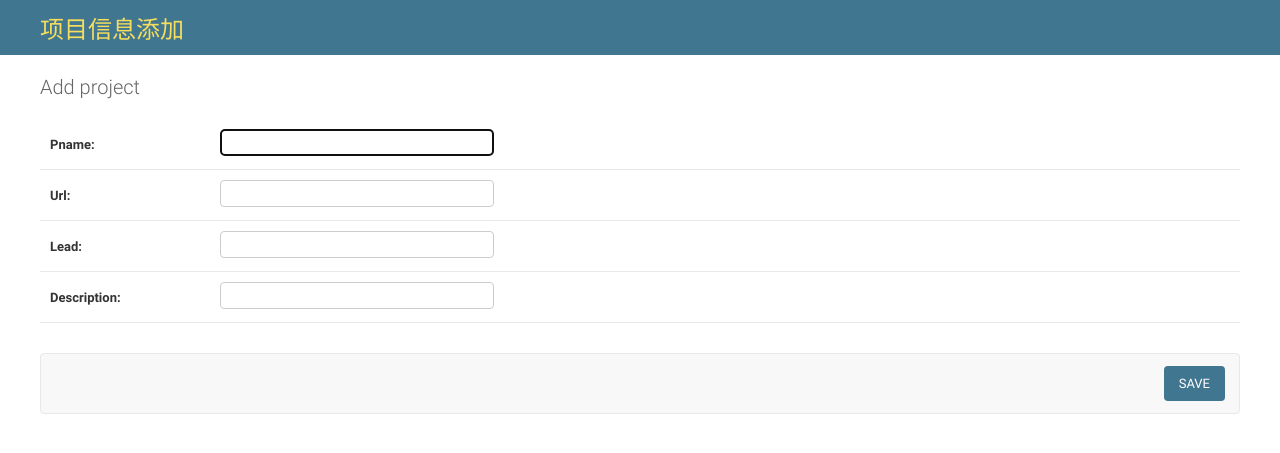
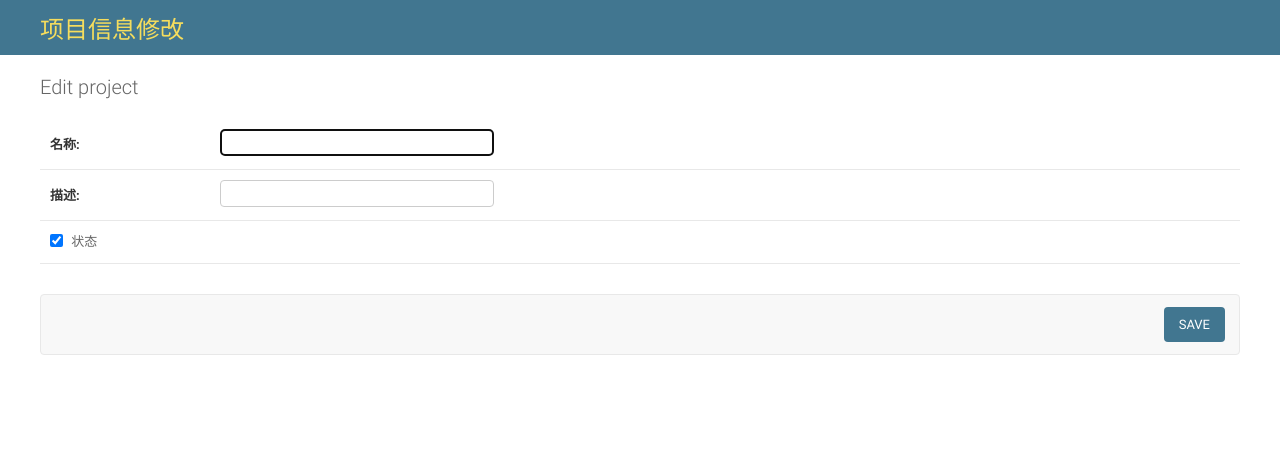
Before and after one commit to Moonmin/py_project, a Django app: page /project_manage_edit/1/ in a window 1280 px wide. Shown: the top 453 px of the page. Run offline with Django 3.2, Linux system fonts and the light colour scheme; data comes from the database, SQL or seed files in the repository; both versions use the stored data as it was after the commit.

Commit message:
修改view.latest_project_list方法，项目修改页面

```diff
--- a/test_platform/templates/project_manage_edit.html
+++ b/test_platform/templates/project_manage_edit.html
@@ -32,7 +32,7 @@
     <div id="header">
         <div id="branding">
 
-<h1 id="site-name"><a href="/admin/">项目信息添加</a></h1>
+<h1 id="site-name"><a href="/admin/">项目信息修改</a></h1>
         </div>
         </div>
     <!-- END Header -->
@@ -40,37 +40,30 @@
     <!-- Content -->
     <div id="content" class="colM">
 
-        <h1>Add project</h1>
+        <h1>Edit project</h1>
         <div id="content-main">
 
 <form action="/project_manage_edit/" method="post" id="project_form" novalidate><input type="hidden" name="" value="">
 <div>
  {% csrf_token %}
   <fieldset class="module aligned ">
-        <div class="form-row field-pname">
+         <div class="form-row field-pname">
                 <div>
-                        <label class="required" for="id_pname">Pname:</label>
-
-                        <input type="text" name="pname" class="vTextField" maxlength="255" required id="id_pname">
-                </div>
-        </div>
-        <div class="form-row field-url">
-                <div>
-                        <label class="required" for="id_url">Url:</label>
-                            <input type="text" name="url" class="vTextField" maxlength="255" required id="id_url">
-                </div>
-        </div>
-        <div class="form-row field-lead">
-                <div>
-                        <label class="required" for="id_lead">Lead:</label>
-                            <input type="text" name="lead" class="vTextField" maxlength="255" required id="id_lead">
+                        <label class="required" for="id_pname">名称:</label>
+                        <input type="text" name="pname" class="vTextField" maxlength="255"  value="{{ latest_project_list.pname }}" id="id_pname">
                 </div>
         </div>
         <div class="form-row field-description">
                 <div>
-                        <label class="required" for="id_description">Description:</label>
-                            <input type="text" name="description" class="vTextField" maxlength="255" required id="id_description">
+                        <label class="required" for="id_description">描述:</label>
+                        <input type="text" name="description" class="vTextField" maxlength="255" required id="id_description">
                 </div>
+        </div>
+        <div class="form-row field-status">
+            <div class="checkbox-row">
+                <input type="checkbox" name="status" id="id_status"  value="True" checked>
+                <label class="vCheckboxLabel" for="id_status">状态</label>
+            </div>
         </div>
 </fieldset>
 
--- a/test_platform/user_app/views.py
+++ b/test_platform/user_app/views.py
@@ -84,9 +84,10 @@ def add_project(request):
 #修改项目
 def edit_project(request,nid):
     if request.method == "GET":
-        print("id=",request.GET.get("id"))
-        obj = Project.objects.get(id=nid)
-        return render(request,'project_manage_edit.html', {'obj': obj})
+        #print("id=",nid)
+        latest_project_list = Project.objects.filter(id=nid)
+        print("latest_project_list=", latest_project_list)
+        return render(request,'project_manage_edit.html', {'latest_project_list': latest_project_list})
     return ""
 
 
```
Also changed, not shown: test_platform/static/user_app/css/signin.css (added, +46 -0 lines), test_platform/db.sqlite3.
